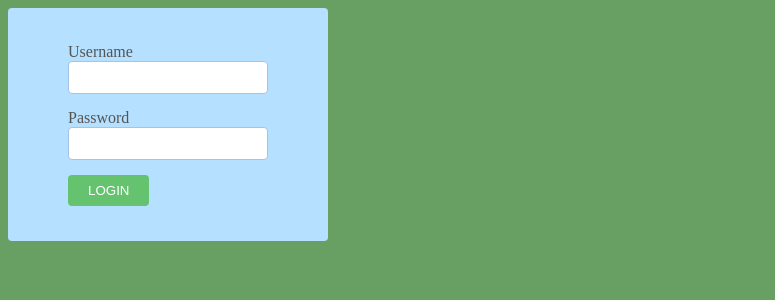
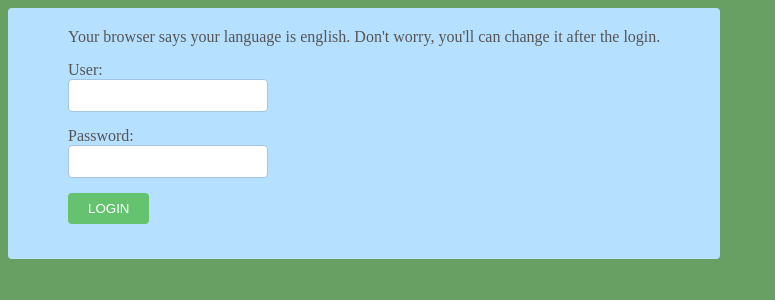
Before and after one commit to davidjguru/OpenInvoice2000, a PHP site: page / in a window 1280 px wide. Shown: the top 300 px of the page, without its empty margins (0-775 px from the left). Run offline with PHP 8.4, Linux system fonts and the light colour scheme; data comes from the database, SQL or seed files in the repository; some libraries are stand-ins or nearby versions.

Commit message:
Built a new scaffolding for i18n. Fixes #1

```diff
--- /dev/null
+++ b/i18n/english.php
@@ -0,0 +1,13 @@
+<?php
+
+// Welcome and pre-login messages
+define ("LOGINERROR", "Invalid Username or Password");
+define ("USER", "User: ");
+define ("PASSWORD", "Password: ");
+define ("LANGMESSAGE", "Your browser says your language is english. Don't worry, you'll can change it after the login.");
+
+// Post-login messages
+define ("WELCOME", "Welcome to OpenInvoice2000 user ");
+define ("LOGOUT", "Click here to exit and close the session: ");
+define ("OUT", "Exit");
+?>
--- a/index.php
+++ b/index.php
@@ -1,7 +1,68 @@
 <?php
-// First, we're going to call the autoloader
+/**
+ * Entry point to OpenInvoice2000 as main file
+ *
+ * @author David Rodríguez <davidjguru@gmail.com>
+ * @version 0.7
+ */
+
+
+// In this first block we're going to set initial charges
+// as the class-procesing tool (the autoloader),
+// the language to set or the first database connection
+
+
+// Autoloader
 require_once("src/classes/Autoloader.php");
+
+// Opening session
 session_start();
+
+// Asking about language
+if (isset($_POST["language"])){
+
+    $_SESSION["language"] = $_POST["language"];
+    $language = $_SESSION["language"];
+    include ("i18n/$language.php");
+}
+
+elseif (isset ($_SESSION["language"])) {
+
+    $language = $_SESSION["language"];
+    include ("i18n/$language.php");
+} else{
+
+    // Here we can asign an idiom by default
+    // example:
+    // include ("i18n/spanish.php");
+
+    // Or ask to the browser about the language
+    // and set the default, changing also
+    // the value of the language variable session
+    // within $_SERVER
+
+    $lang = substr($_SERVER['HTTP_ACCEPT_LANGUAGE'], 0, 2);
+    switch ($lang){
+
+        case "en":
+            include ("i18n/english.php");
+             $_SESSION["language"] = "english";
+            break;
+        case "es":
+            include ("i18n/spanish.php");
+             $_SESSION["language"] = "spanish";
+            break;
+        default:
+            include ("i18n/spanish.php");
+            $_SESSION["language"] = "spanish";
+            break;
+    }
+
+
+}
+
+
+
 
 $conn = new SQLite3('database/openinvoice.db');
 $message="";
@@ -21,7 +82,7 @@ if(!empty($_POST["login"])) {
 	$_SESSION["user_id"] = $row['userid'];
         $_SESSION["user"] = $row['user'];
 	} else {
-	$message = "Invalid Username or Password!";
+	$message = LOGINERROR;
 	}
 }
 if(!empty($_POST["logout"])) {
@@ -33,7 +94,7 @@ if(!empty($_POST["logout"])) {
 <head>
     <head>
         <meta charset="UTF-8">
-        <title>User Login</title>
+        <title>OpenInvoice 2000</title>
         <link rel="stylesheet" type="text/css" href="styles/styles.css"/>
 </head>
 <body>
@@ -41,13 +102,14 @@ if(!empty($_POST["logout"])) {
 <div style="display:block;margin:0px auto;">
 <?php if(empty($_SESSION["user_id"])) { ?>
     <form action="index.php" method="post" id="frmLogin">
-	<div class="error-message"><?php if(isset($message)) { echo $message; } ?></div>
+        <div class="error-message"><?php if(isset($message)) { echo $message; } ?></div>
+        <div class="lang-message"><?php echo LANGMESSAGE; ?></div>
 	<div class="field-group">
-		<div><label for="login">Username</label></div>
+		<div id="user"><label for="login"><?php echo USER;?></label></div>
 		<div><input name="user_name" type="text" class="input-field"></div>
 	</div>
 	<div class="field-group">
-		<div><label for="password">Password</label></div>
+		<div id="password"><label for="password"><?php echo PASSWORD;?></label></div>
 		<div><input name="password" type="password" class="input-field"> </div>
 	</div>
 	<div class="field-group">
@@ -60,9 +122,29 @@ if(!empty($_POST["logout"])) {
 //$row  = mysqli_fetch_array($result);
 ?>
 <form action="" method="post" id="frmLogout">
-<div class="member-dashboard">Welcome <?php echo ucwords($_SESSION['user']); ?> with ID <?php echo $_SESSION["user_id"];?>. Your root is <?php echo $_SERVER['DOCUMENT_ROOT'];?> And You have successfully logged in!<br>
-Click to <input type="submit" name="logout" value="Logout" class="logout-button">.</div>
+<div class="member-dashboard">
+    <?php echo WELCOME. ucwords($_SESSION['user']); ?><br>
+    <?php echo LOGIN; ?><br><br>
+    <?php echo LOGOUT; ?><input type="submit" name="logout" value="<?php echo OUT;  ?>" class="logout-button">.
+
+</div>
 </form>
+
+<div id="idioma">
+<form name="i18nselector" method="post" action="index.php">
+
+    <fieldset>
+            <legend>Seleccione idioma</legend>
+            <select name="language">
+                <option value="spanish">Castellano</option>
+                <option value="english">English</option>
+            </select>
+            <input type="submit" value="Elegir" />
+    </fieldset>
+
+
+</form>
+</div>
 </div>
 </div>
 <?php } ?>
--- a/nbproject/private/private.xml
+++ b/nbproject/private/private.xml
@@ -3,8 +3,9 @@
     <editor-bookmarks xmlns="http://www.netbeans.org/ns/editor-bookmarks/2" lastBookmarkId="0"/>
     <open-files xmlns="http://www.netbeans.org/ns/projectui-open-files/2">
         <group>
-            <file>file:/var/www/html/openinvoice/styles/styles.css</file>
-            <file>file:/var/www/html/openinvoice/index.php</file>
+            <file>file:/var/www/html/OpenInvoice2000/README.md</file>
+            <file>file:/var/www/html/OpenInvoice2000/index.php</file>
+            <file>file:/var/www/html/OpenInvoice2000/.git/config</file>
         </group>
     </open-files>
 </project-private>
--- a/nbproject/project.xml
+++ b/nbproject/project.xml
@@ -3,7 +3,7 @@
     <type>org.netbeans.modules.php.project</type>
     <configuration>
         <data xmlns="http://www.netbeans.org/ns/php-project/1">
-            <name>OpenInvoice</name>
+            <name>OpenInvoice2000</name>
         </data>
     </configuration>
 </project>
```
Also changed, not shown: i18n/spanish.php (added, +17 -0 lines), 1 other file.
